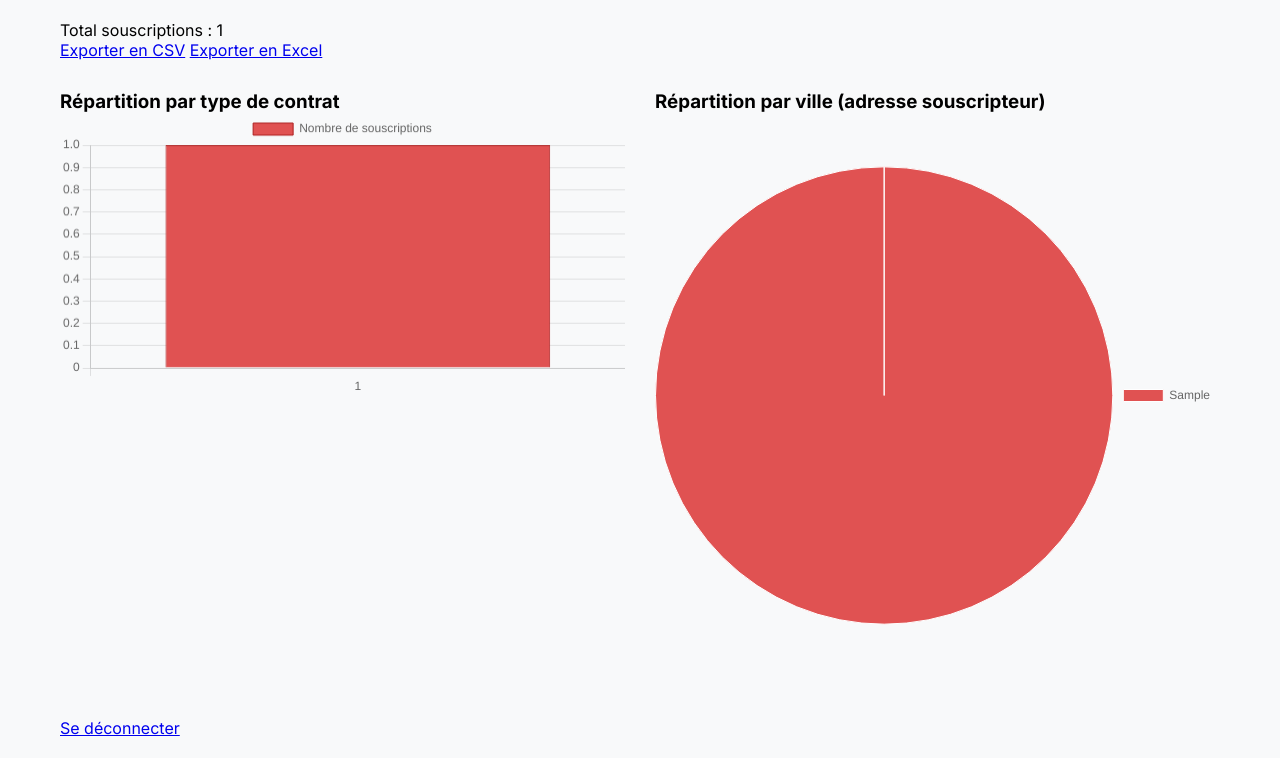
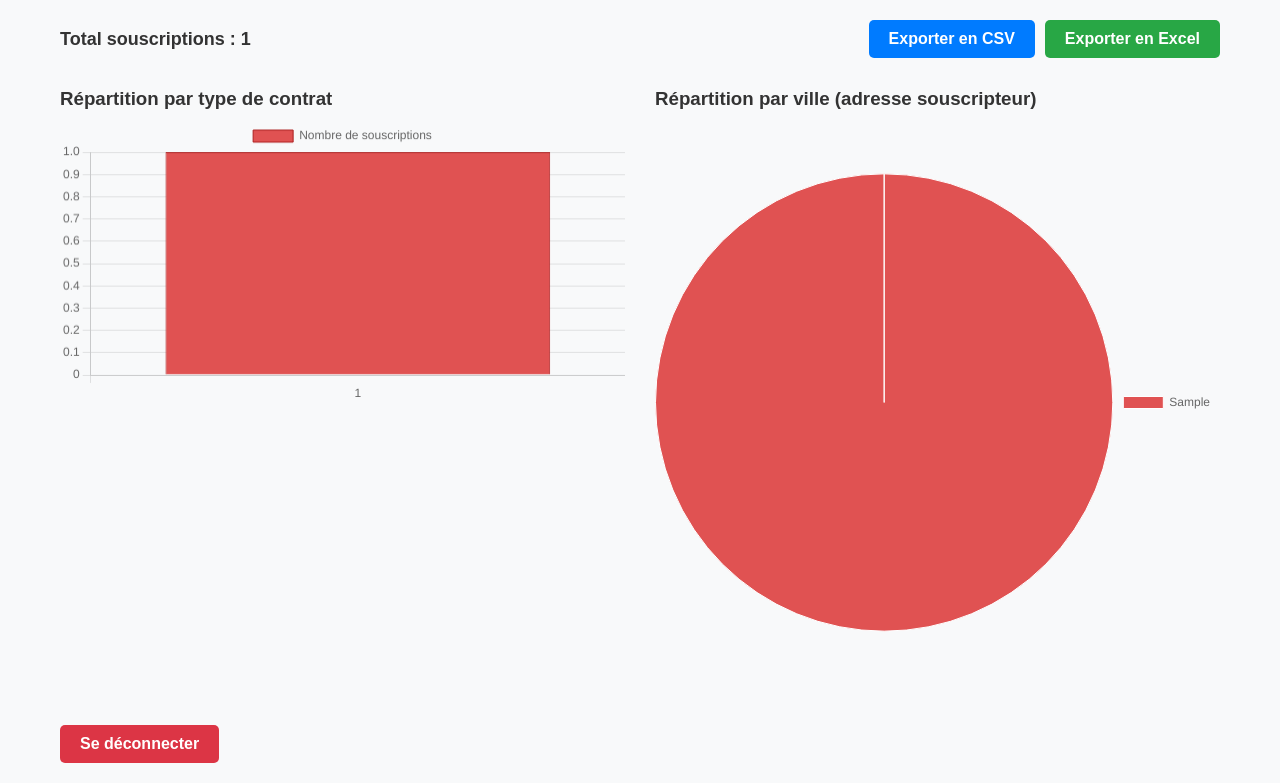
Before and after one commit to IFAZANE/fafa, a Flask app: page /admin/ in a window 1280 px wide. Shown: the part 62-845 px from the top of the page. Before the commit the page ends 798 px from the top, so only its background shows below. Run offline with Flask 3, Linux system fonts and the light colour scheme; tables that the repository leaves empty hold one stand-in row (values such as "Sample post").

Commit message:
admin_dashboard.html

```diff
--- a/fafa/templates/admin_dashboard.html
+++ b/fafa/templates/admin_dashboard.html
@@ -1,70 +1,72 @@
 {% extends 'base.html' %}
 
 {% block content %}
-<div class="admin-dashboard" style="padding:20px; max-width:1200px; margin:auto;">
+<div class="admin-dashboard" style="padding:20px; max-width:1200px; margin:auto; font-family:Arial, sans-serif; color:#333;">
 
     <!-- Résumé + Export -->
-    <div class="export-buttons" style="margin-bottom: 30px;">
-        <p class="compteur">Total souscriptions : {{ total or 0 }}</p>
-        <a href="{{ url_for('admin.export_csv') }}" class="btn-export">Exporter en CSV</a>
-        <a href="{{ url_for('admin.export_excel') }}" class="btn-export">Exporter en Excel</a>
+    <div class="export-buttons" style="margin-bottom: 30px; display:flex; flex-wrap: wrap; justify-content: space-between; align-items: center;">
+        <p class="compteur" style="font-size: 18px; font-weight: bold;">Total souscriptions : {{ total or 0 }}</p>
+        <div style="display: flex; gap: 10px;">
+            <a href="{{ url_for('admin.export_csv') }}" style="padding:10px 20px; background-color:#007BFF; color:white; text-decoration:none; border-radius:5px; font-weight:bold; transition: background-color 0.3s;">Exporter en CSV</a>
+            <a href="{{ url_for('admin.export_excel') }}" style="padding:10px 20px; background-color:#28A745; color:white; text-decoration:none; border-radius:5px; font-weight:bold; transition: background-color 0.3s;">Exporter en Excel</a>
+        </div>
     </div>
 
     <!-- Graphiques -->
     <div class="charts" style="display:flex; flex-wrap:wrap; gap:30px; justify-content:space-around;">
         <div style="flex:1; min-width:300px;">
-            <h3>Répartition par type de contrat</h3>
+            <h3 style="margin-bottom: 10px;">Répartition par type de contrat</h3>
             <canvas id="productChart"></canvas>
         </div>
 
         <div style="flex:1; min-width:300px;">
-            <h3>Répartition par ville (adresse souscripteur)</h3>
+            <h3 style="margin-bottom: 10px;">Répartition par ville (adresse souscripteur)</h3>
             <canvas id="cityChart"></canvas>
         </div>
     </div>
 
     <!-- Tableau des souscriptions -->
     {% if data %}
-    <div class="data-table" style="margin-top: 40px;">
-        <h3>Données détaillées</h3>
-        <table border="1" cellpadding="8" cellspacing="0" style="width:100%; border-collapse: collapse;">
+    <div class="data-table" style="margin-top: 40px; overflow-x: auto;">
+        <h3 style="margin-bottom: 15px;">Données détaillées</h3>
+        <table style="width:100%; border-collapse: collapse; font-size: 14px;">
             <thead>
-                <tr>
-                    <th>ID</th>
-                    <th>Souscripteur</th>
-                    <th>Assuré</th>
-                    <th>Bénéficiaire</th>
-                    <th>Profession</th>
-                    <th>Droitier</th>
-                    <th>Gaucher</th>
-                    <th>Contrat</th>
-                    <th>Date</th>
+                <tr style="background-color: #f8f9fa; text-align: left;">
+                    <th style="padding:10px; border:1px solid #ddd;">ID</th>
+                    <th style="padding:10px; border:1px solid #ddd;">Souscripteur</th>
+                    <th style="padding:10px; border:1px solid #ddd;">Assuré</th>
+                    <th style="padding:10px; border:1px solid #ddd;">Bénéficiaire</th>
+                    <th style="padding:10px; border:1px solid #ddd;">Profession</th>
+                    <th style="padding:10px; border:1px solid #ddd;">Droitier</th>
+                    <th style="padding:10px; border:1px solid #ddd;">Gaucher</th>
+                    <th style="padding:10px; border:1px solid #ddd;">Contrat</th>
+                    <th style="padding:10px; border:1px solid #ddd;">Date</th>
                 </tr>
             </thead>
             <tbody>
                 {% for entry in data %}
-                <tr>
-                    <td>{{ entry.id }}</td>
-                    <td>
+                <tr style="border-bottom: 1px solid #ddd;">
+                    <td style="padding:8px;">{{ entry.id }}</td>
+                    <td style="padding:8px;">
                         {{ entry.souscripteur_nom }} {{ entry.souscripteur_prenoms }}<br>
-                        {{ entry.souscripteur_tel }}<br>
-                        {{ entry.souscripteur_adresse }}
+                        <small>{{ entry.souscripteur_tel }}</small><br>
+                        <small>{{ entry.souscripteur_adresse }}</small>
                     </td>
-                    <td>
+                    <td style="padding:8px;">
                         {{ entry.assure_nom }} {{ entry.assure_prenoms }}<br>
-                        {{ entry.assure_tel }}<br>
-                        {{ entry.assure_adresse }}
+                        <small>{{ entry.assure_tel }}</small><br>
+                        <small>{{ entry.assure_adresse }}</small>
                     </td>
-                    <td>
+                    <td style="padding:8px;">
                         {{ entry.beneficiaire_nom }} {{ entry.beneficiaire_prenoms }}<br>
-                        {{ entry.beneficiaire_tel }}<br>
-                        {{ entry.beneficiaire_mail }}
+                        <small>{{ entry.beneficiaire_tel }}</small><br>
+                        <small>{{ entry.beneficiaire_mail }}</small>
                     </td>
-                    <td>{{ entry.profession }}</td>
-                    <td>{{ 'Oui' if entry.est_droitier else 'Non' }}</td>
-                    <td>{{ 'Oui' if entry.est_gaucher else 'Non' }}</td>
-                    <td>{{ entry.type_contrat }}</td>
-                    <td>{{ entry.created_at.strftime('%d/%m/%Y %H:%M') if entry.created_at else '' }}</td>
+                    <td style="padding:8px;">{{ entry.profession }}</td>
+                    <td style="padding:8px;">{{ 'Oui' if entry.est_droitier else 'Non' }}</td>
+                    <td style="padding:8px;">{{ 'Oui' if entry.est_gaucher else 'Non' }}</td>
+                    <td style="padding:8px;">{{ entry.type_contrat }}</td>
+                    <td style="padding:8px;">{{ entry.created_at.strftime('%d/%m/%Y %H:%M') if entry.created_at else '' }}</td>
                 </tr>
                 {% endfor %}
             </tbody>
@@ -73,7 +75,7 @@
     {% endif %}
 
     <!-- Déconnexion -->
-    <a href="{{ url_for('accueil') }}" class="btn-logout" style="display:block; margin-top:40px;">Se déconnecter</a>
+    <a href="{{ url_for('accueil') }}" style="display:inline-block; margin-top:40px; padding:10px 20px; background-color:#dc3545; color:white; text-decoration:none; border-radius:5px; font-weight:bold;">Se déconnecter</a>
 </div>
 
 <!-- Chart.js -->
```
